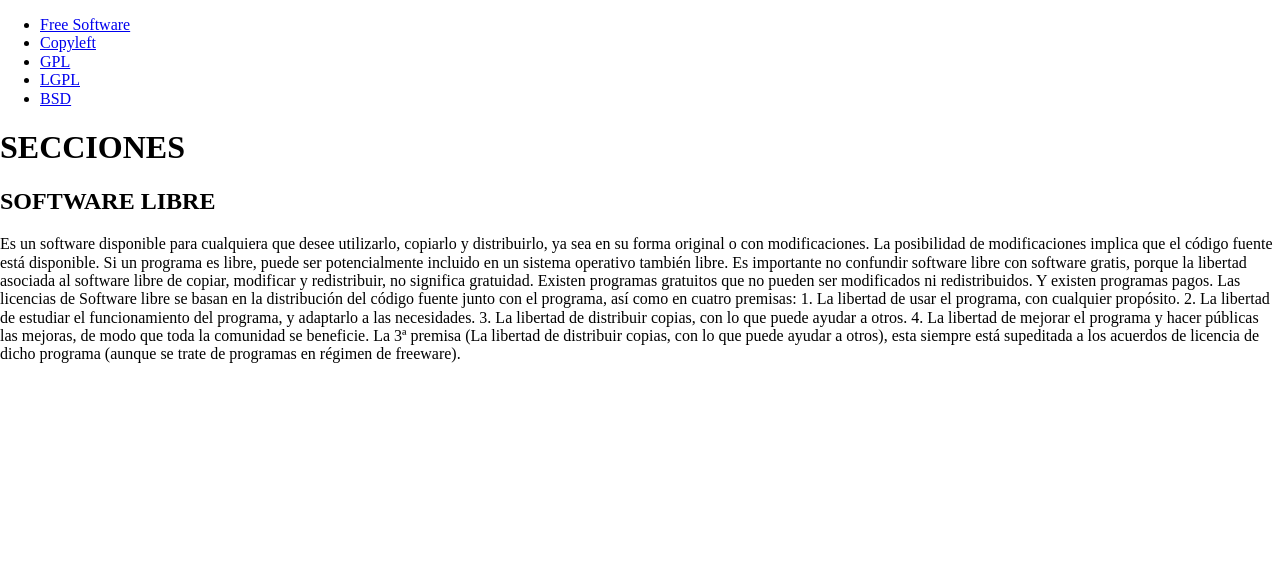
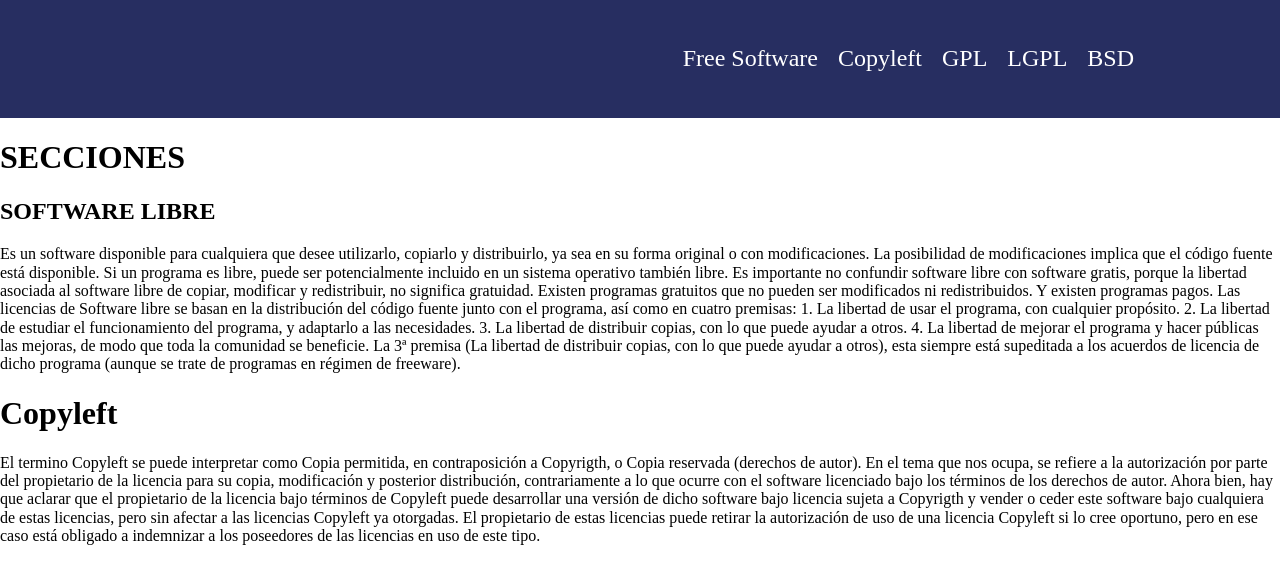
Before and after one commit to Frannn-secur/Licencias, a plain HTML site: page index.html in a window 1280 px wide. Drawn offline with Linux system fonts and the light colour scheme.

Commit message:
Segundo section y un poquito de css

```diff
--- a/css/sytle.css
+++ b/css/sytle.css
@@ -0,0 +1,34 @@
+header {
+    background-color: #272E61;
+}
+
+/* NAV */
+
+nav {
+    grid-area: nav;
+    color: #fff;
+    padding: 10px;
+}
+
+nav ul {
+    list-style-type: none;
+    display: flex;
+    justify-content: flex-end;
+    padding: 2% 10%;
+    margin: 0;
+}
+
+nav ul li {
+    font-size: 1.5em;
+    display: inline-block;
+    padding: 10px;
+}
+
+nav ul li a {
+    color: #fff;
+    text-decoration: none;
+}
+
+nav ul li a:hover {
+    color: #CB3524;
+}
--- a/index.html
+++ b/index.html
@@ -1,12 +1,12 @@
 <!DOCTYPE html>
 <html lang="en">
 <head>
-    <meta charset="UTF-8" />
-    <meta http-equiv="X-UA-Compatible" content="IE=edge" />
-    <meta name="viewport" content="width=device-width, initial-scale=1.0" />
+	<meta charset="UTF-8"/>
+	<meta http-equiv="X-UA-Compatible" content="IE=edge"/>
+	<meta name="viewport" content="width=device-width, initial-scale=1.0"/>
 	<title>Repositoro Compartido. Francisco Jose Gómez Ruiz</title>
-    <link rel="stylesheet" href="./css/sytle.css" />
-    <link rel="stylesheet" href="./css/normalize.css" />
+	<link rel="stylesheet" href="./css/sytle.css"/>
+	<link rel="stylesheet" href="./css/normalize.css"/>
 </head>
 <body>
 <header>
@@ -20,6 +20,8 @@
 		</ul>
 	</nav>
 </header>
+
+<main>
 	<div class="wrapper">
 		<section>
 			<h1>SECCIONES</h1>
@@ -49,6 +51,22 @@
 				</p>
 			</article>
 		</section>
+
+		<section>
+			<h1>Copyleft</h1>
+			<p>El termino Copyleft se puede interpretar como Copia permitida, en contraposición a Copyrigth, o Copia
+				reservada (derechos de autor).
+				En el tema que nos ocupa, se refiere a la autorización por parte del propietario de la licencia para su copia,
+				modificación y posterior distribución, contrariamente a lo que ocurre con el software licenciado bajo los
+				términos de los derechos de autor.
+				Ahora bien, hay que aclarar que el propietario de la licencia bajo términos de Copyleft puede desarrollar una
+				versión de dicho software bajo licencia sujeta a Copyrigth y vender o ceder este software bajo cualquiera de
+				estas licencias, pero sin afectar a las licencias Copyleft ya otorgadas.
+				El propietario de estas licencias puede retirar la autorización de uso de una licencia Copyleft si lo cree
+				oportuno, pero en ese caso está obligado a indemnizar a los poseedores de las licencias en uso de este tipo.
+			</p>
+		</section>
 	</div>
+</main>
 </body>
 </html>
```
Lines whose indentation alone changed are shown as unchanged.
